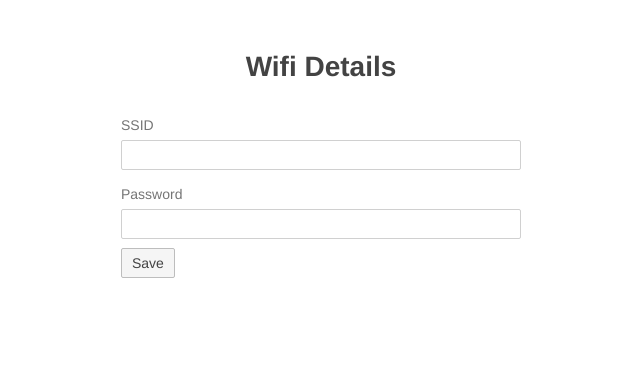
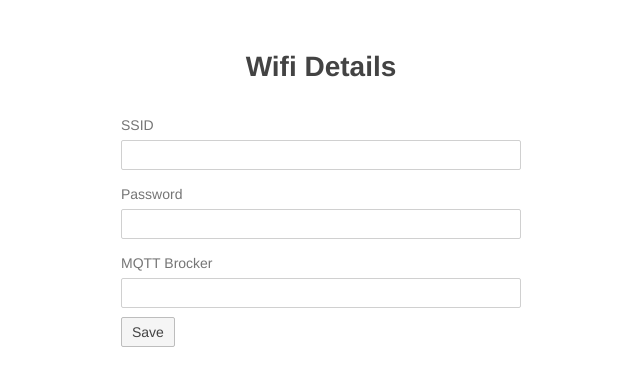
Before and after one commit to dukov777/nodemcu-mqtt, a plain HTML site: page data/index.html in a window 1280 px wide. Shown: the whole page, without its empty margins (319-959 px from the left). Drawn offline with Linux system fonts and the light colour scheme.

Commit message:
Working revision

```diff
--- a/data/index.html
+++ b/data/index.html
@@ -98,6 +98,10 @@
                     <label>Password</label>
                     <input name="password" type="text" size="64">
                 </div>
+                <div class="field-group">
+                    <label>MQTT Brocker</label>
+                    <input name="broker" type="text" size="64">
+                </div>
                 <div class="button-container">
                     <button type="submit">Save</button>
                 </div>
```
Also changed, not shown: 2 other files.
